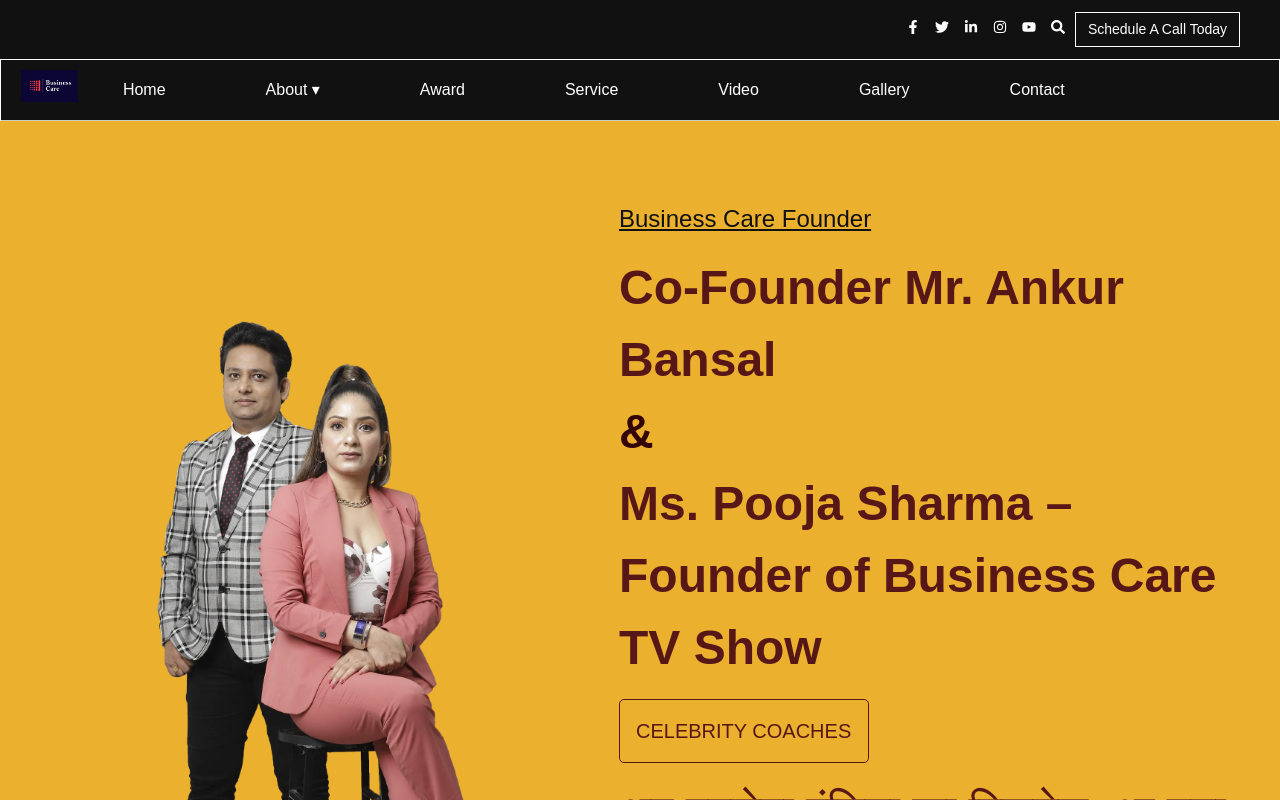
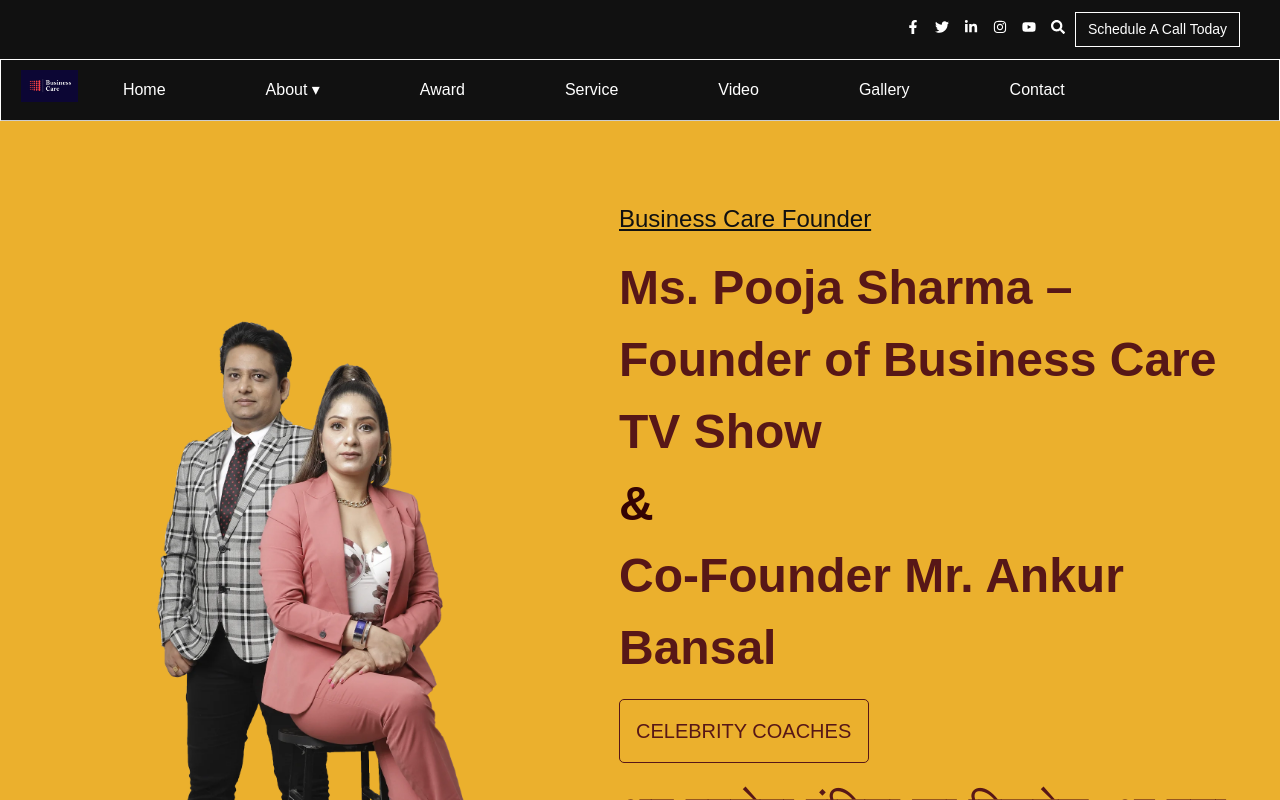
Before and after one commit to akash115566/akashbusiness, a React (Vite) app: page / in a window 1280 px wide. Shown: the top 800 px of the page. Built offline with nearby package versions, Linux system fonts and the light colour scheme.

Commit message:
Updated homepage content

```diff
--- a/src/App.jsx
+++ b/src/App.jsx
@@ -35,7 +35,7 @@
              <Route path="/video" element={<Video />} />
                <Route path="/gallery" element={<Gallery />} />
                <Route path="/contact" element={<Contact />} />
-                 <Route path="/Pooja Sharma – Founder of Business Care TV Show" element={<Founder />} />
+                 <Route path="/pooja-sharma-business-care" element={<Founder />} />
                  <Route path="/mission" element={<Mission />} />
                  <Route path="/why-us" element={<Whyus />} />
                  <Route path="/privacy" element={<Privacy />} />
--- a/src/Pages/Home.jsx
+++ b/src/Pages/Home.jsx
@@ -190,7 +190,7 @@
        {/* <Link to="/pooja-sharma-business-care">  <h2 className="hero-title" style={{fontWeight:"500"}}>MEET LIVE WITH INDIA'S CELEBRITY BUSINESS COACHES</h2></Link>  */}
        <Link to="/pooja-sharma-business-care">  <h2 className="hero-title" style={{fontWeight:"500"}}>Business Care Founder</h2></Link>
 
-          <h3 className="coach-names">Co-Founder Mr. Ankur Bansal<br/><span style={{color:"#340303"}}>&</span><br />Ms. Pooja Sharma – Founder of Business Care TV Show</h3>
+          <h3 className="coach-names">Ms. Pooja Sharma – Founder of Business Care TV Show <br/><span style={{color:"#340303"}}>&</span><br />Co-Founder Mr. Ankur Bansal</h3>
 
           <p className="coach-subtitle">CELEBRITY COACHES</p>
 
```
